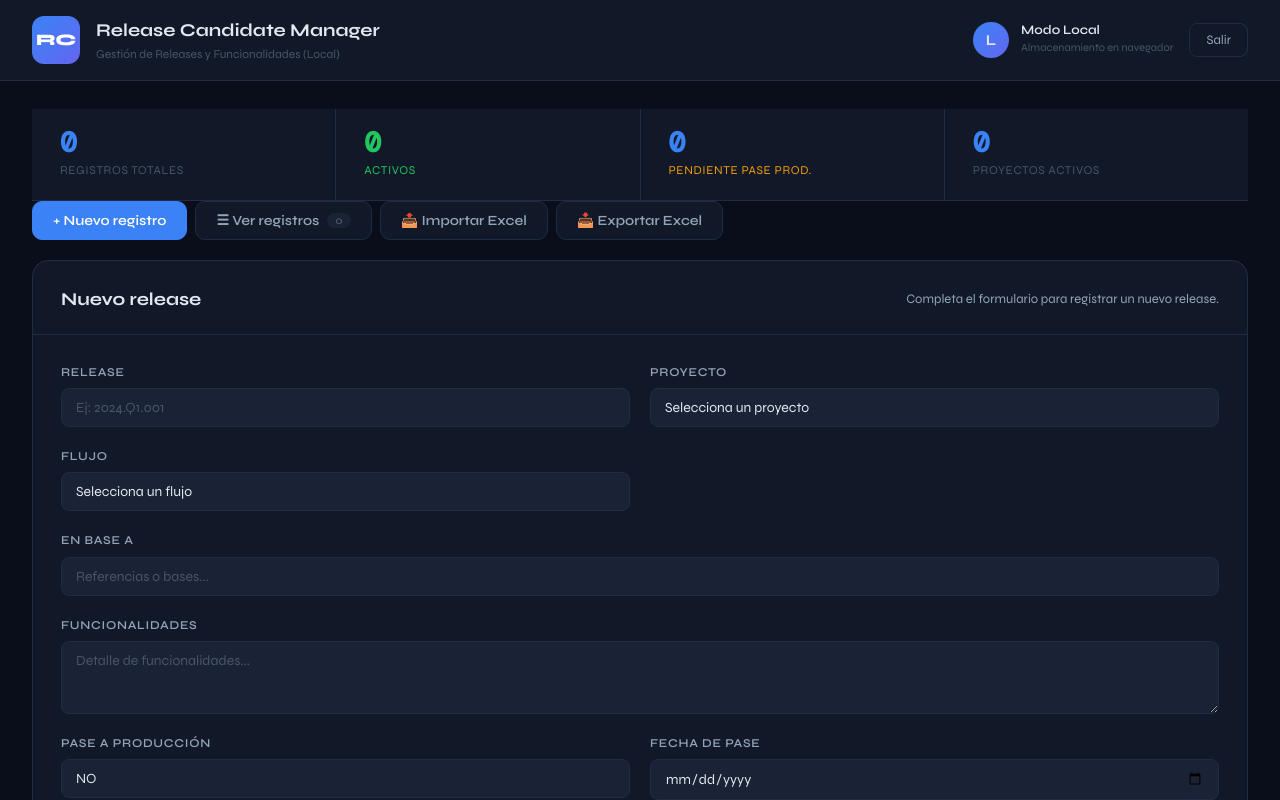
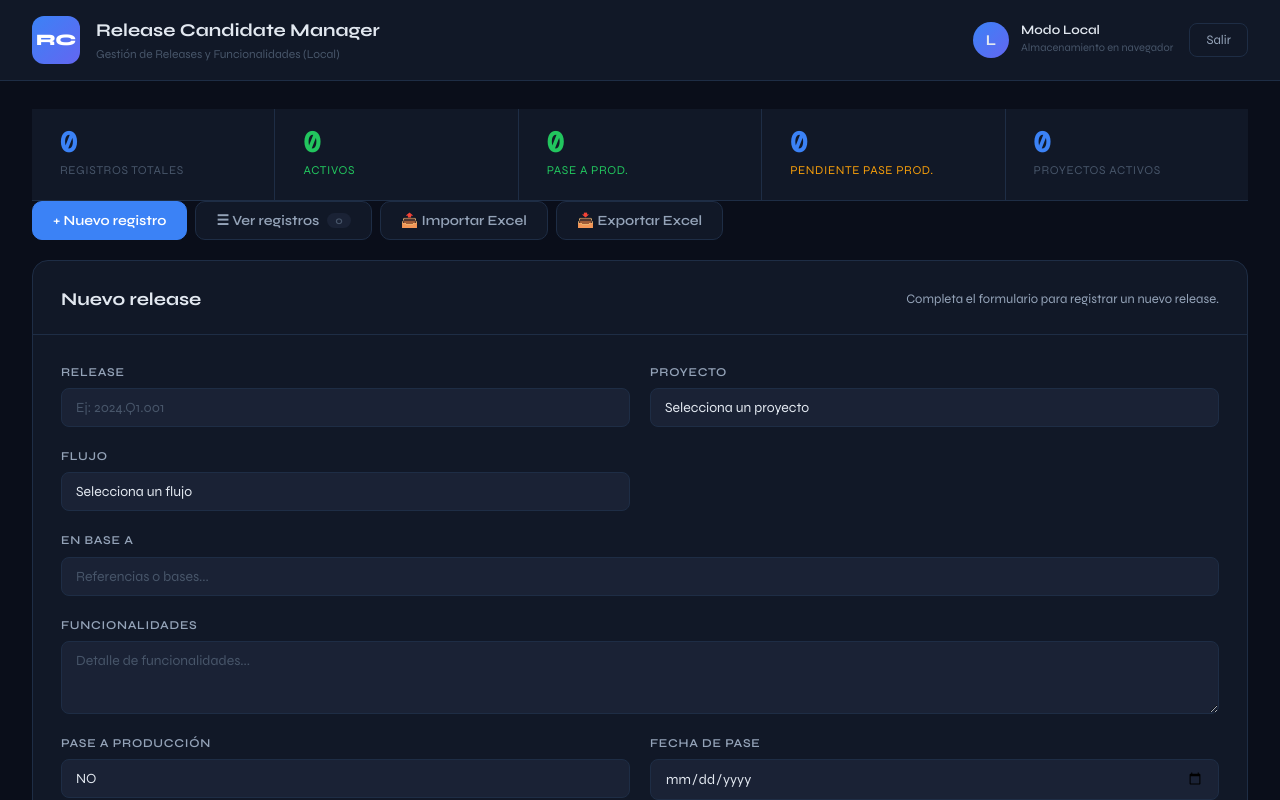
Before and after one commit to GustavoMirandaBsol/release-manager, a React (Vite) app: page / in a window 1280 px wide. Both pictures are taken after a click on the button "Iniciar en modo local". Shown: the top 800 px of the page. Built offline with nearby package versions, Linux system fonts and the light colour scheme.

Commit message:
Add production pass metric

```diff
--- a/src/pages/Dashboard.jsx
+++ b/src/pages/Dashboard.jsx
@@ -130,6 +130,12 @@ export default function Dashboard({ onLogout }) {
           </div>
           <div className="stat-item">
             <span className="stat-number">
+              {data.filter((r) => isYes(r["Pase a producción"])).length}
+            </span>
+            <span className="stat-label stat-ok">Pase a prod.</span>
+          </div>
+          <div className="stat-item">
+            <span className="stat-number">
               {data.filter((r) => !isYes(r["Pase a producción"])).length}
             </span>
             <span className="stat-label stat-warn">Pendiente pase prod.</span>
--- a/src/styles.css
+++ b/src/styles.css
@@ -213,7 +213,7 @@ body {
 /* Stats bar */
 .stats-bar {
   display: grid;
-  grid-template-columns: repeat(4, 1fr);
+  grid-template-columns: repeat(5, 1fr);
   gap: 1px;
   background: var(--border);
   border-bottom: 1px solid var(--border);
```
